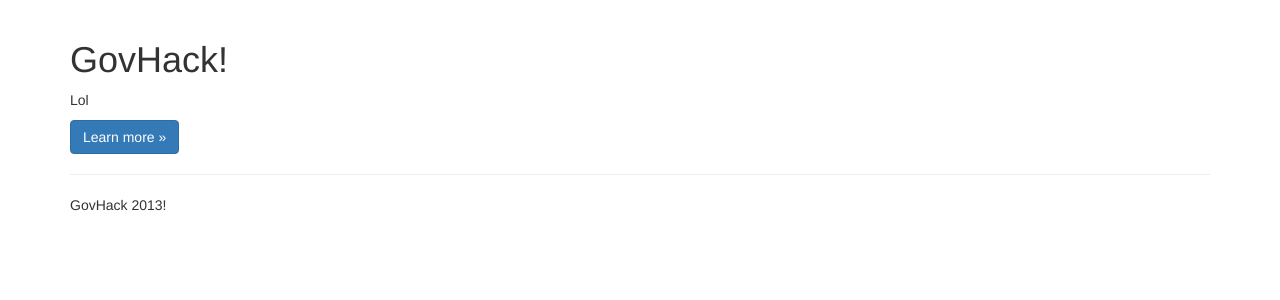
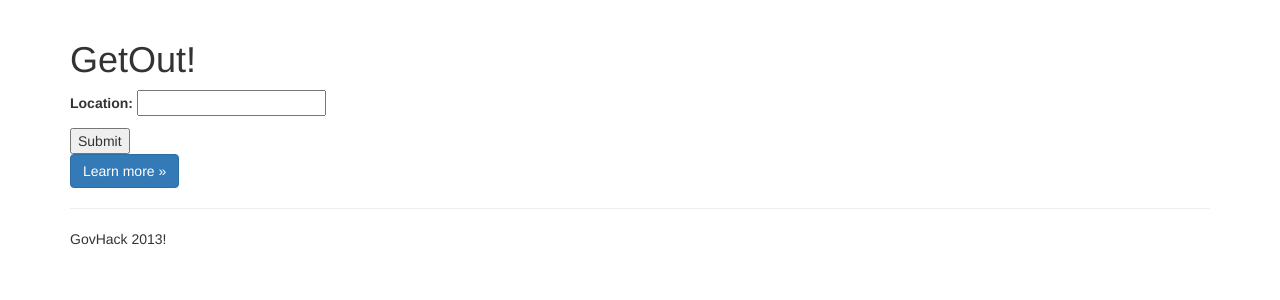
Before and after one commit to Get-out/getout, a Django app: template get_out/templates/index.html in a window 1280 px wide. Shown: the part 50-350 px from the top of the page. Run offline with Django 3.2, Linux system fonts and the light colour scheme; the template is opened without the code that fills it: values that come from a table or form of the project are taken from there, others are empty; some libraries are stand-ins or nearby versions.

Commit message:
Search box on index page Forms class

```diff
--- /dev/null
+++ b/get_out/forms.py
@@ -0,0 +1,4 @@
+from django import forms
+
+class LocationSearchForm(forms.Form):
+    location = forms.CharField(max_length=100)
--- a/get_out/templates/index.html
+++ b/get_out/templates/index.html
@@ -2,8 +2,11 @@
 {% block body %}
 	<!-- Main hero unit for a primary marketing message or call to action -->
 	<div class="hero-unit">
-		<h1>GovHack!</h1>
-		<p>Lol</p>
+		<h1>GetOut!</h1>
+		<form action="/" method="post">{% csrf_token %}
+        {{ form.as_p }}
+        <input type="submit" value="Submit" />
+        </form>
 		<p><a class="btn btn-primary btn-large">Learn more &raquo;</a></p>
 	</div>
 {% endblock %}
```
Also changed, not shown: get_out/views.py (+17 -4 lines).
